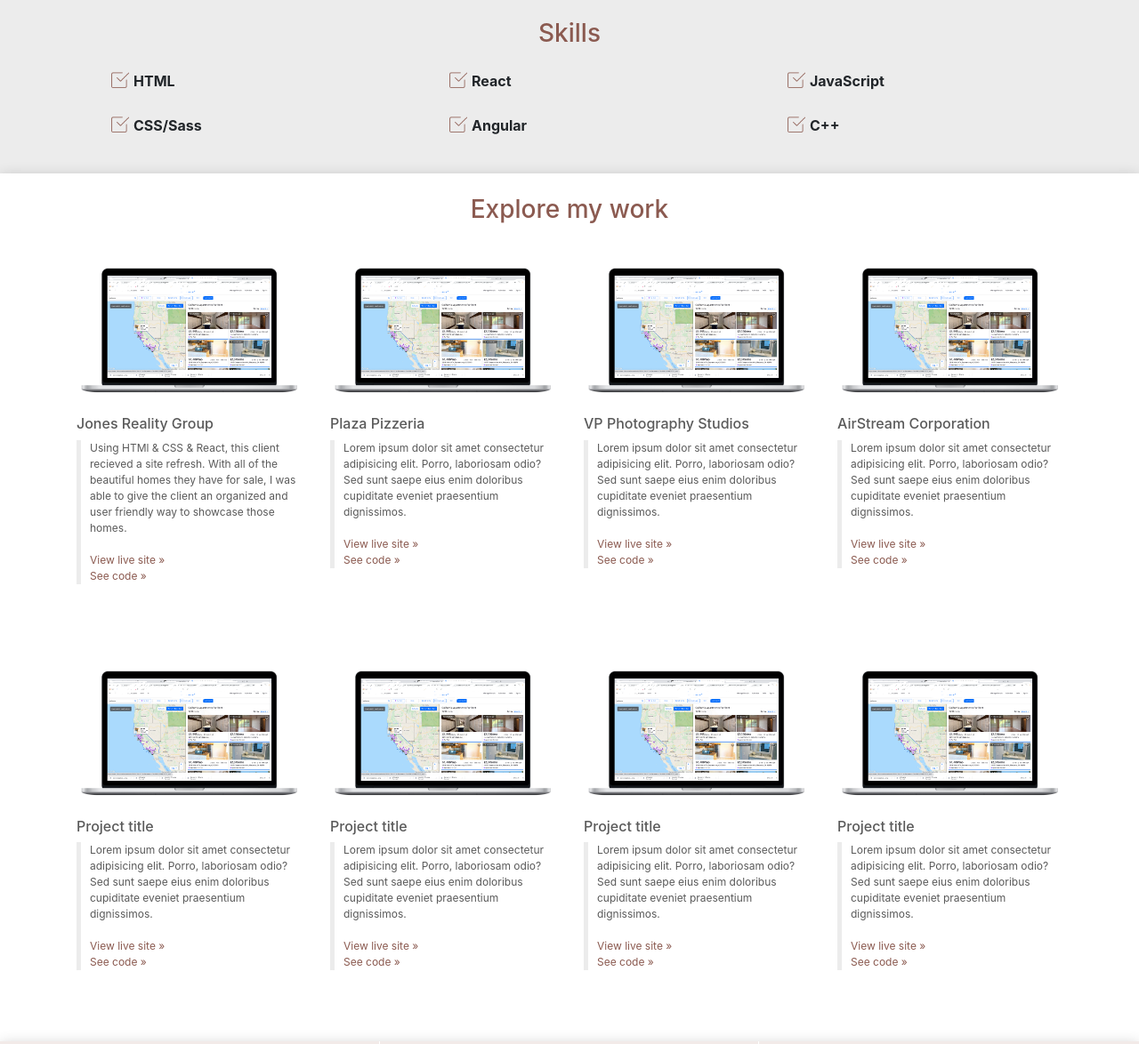
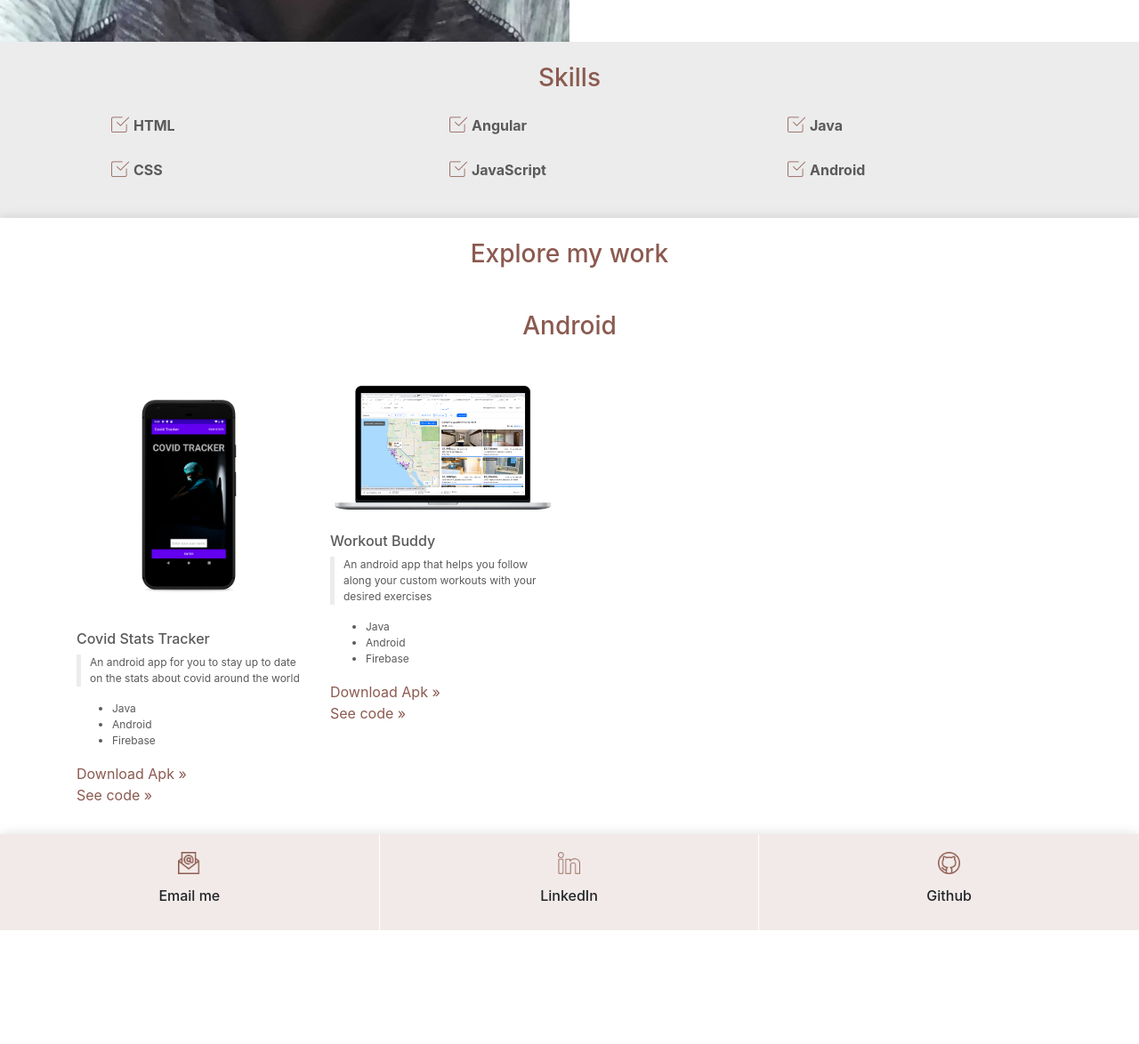
Before and after one commit to emile067/PortfolioV2, a plain HTML site: page index.html in a window 1280 px wide. Shown: the part 623-1797 px from the top of the page at 89% size. After the commit the page ends 1669 px from the top, so only its background shows below. Drawn offline with nearby package versions, Linux system fonts and the light colour scheme.

Commit message:
initial commit

```diff
--- a/index.html
+++ b/index.html
@@ -3,7 +3,7 @@
 <head>
     <meta charset="UTF-8">
     <meta name="viewport" content="width=device-width, initial-scale=1.0">
-    <title>Mai J.</title>
+    <title>Emile Kamana</title>
     <link rel="icon" type="image/png" href="https://img.icons8.com/wired/64/000000/monitor.png"/>
     <link rel="stylesheet" href="https://stackpath.bootstrapcdn.com/bootstrap/4.3.1/css/bootstrap.min.css" integrity="sha384-ggOyR0iXCbMQv3Xipma34MD+dH/1fQ784/j6cY/iJTQUOhcWr7x9JvoRxT2MZw1T" crossorigin="anonymous">
     <link href="styles.css" rel="stylesheet" type="text/css">
@@ -16,7 +16,7 @@
     <div class="container">
         <nav class="navbar py-3 navbar-expand-md navbar-dark">
             <div>
-                <h1 class="name-logo">M.J.</h1>
+                <h1 class="name-logo">Emile</h1>
             </div>
 
             <div class="navbar-collapse collapse w-100 order-3 dual-collapse2">
@@ -25,7 +25,7 @@
                         <a class="nav-link" href="#home">Home</a>
                     </li>
                     <li class="nav-item">
-                        <a class="nav-link" href="#About-Mai">About</a>
+                        <a class="nav-link" href="#About-Me">Skills</a>
                     </li>
                     <li class="nav-item">
                         <a class="nav-link" href="#work">Work</a>
@@ -53,14 +53,13 @@
     <div class="row">
         <div class="selfie col-md-6"></div>
         <div class="col-md-6 py-5 pl-5 justify-content-center align-self-center">
-            <h1>Hi! I'm Mai</h1>
-            <h3>Front-end Web Developer</h3>
+            <h1>Hi! I'm Emile Kamana</h1>
+            <h3>Java Web and Android Developer</h3>
             <h6 class="pb-4">
-                <img src="img/location-pin.png" alt="Location" width="15" class="src"> New York City, NY
+                <img src="img/location-pin.png" alt="Location" width="15" class="src"> Kigali, Rwanda
             </h6>
             <p class="mb-4 pr-5">
-                As a creative in the Web Development industry, I have the skill and passion to bring your projects and ideas to life on the web. I have experience working with various clients from the tech field, to the medical field. When I'm not coding, you can find me at the nearest hiking trail or best coffee shop in town. Thanks for stopping by, check out my work.
-            </p>
+                Motivated and enthusiastic Java programmer with experience in Android development and interactive web applications designing and developing. Currently pursuing a Computer Science major and ready to take on new challenges to advance in the Software Development sector.            </p>
             <p>
                 <a href="#work">
                     <button>See my work</button>
@@ -72,26 +71,26 @@
 
 <!-- A B O U T -->
 
-<section class="container-fluid about"  id="About-Mai">
+<section class="container-fluid about"  id="About-Me">
     <div class="container">
         <h3 class="text-center pt-4 pb-3">Skills</h3>
         <div class="row ">
             <div class="col-md-4">
                 <ul>
                     <li>HTML</li>
-                    <li>CSS/Sass</li>
+                    <li>CSS</li>
                 </ul>
             </div>
             <div class="col-md-4">
                 <ul>
-                    <li>React</li>
                     <li>Angular</li>
+                    <li>JavaScript</li>
                 </ul>
             </div>
             <div class="col-md-4">
                 <ul>
-                    <li>JavaScript</li>
-                    <li>C++</li>
+                    <li>Java</li>
+                    <li>Android</li>
                 </ul>
             </div>
         </div>
@@ -103,49 +102,37 @@
 <section class="work" id="work">
     <div class="container">
         <h3 class="text-center pt-4 pb-3">Explore my work</h3>
+        <h3 class="text-center pt-4 pb-3">Android</h3>
         <div class="row pt-2">
             <div class="col-md-3 p-3">
-                <a href="#" target="_blank"><img src="img/Laptop-mockup.png" alt="Jones Realtiy Group"></a>
-                <h6 class="pt-4"><a href="#" target="_blank">Jones Reality Group</a></h6>
+                <a href="#" target="_blank"><img src="img/covid.png" width="500px" alt="Covid Stats Tracker"></a>
+                <h6 class="pt-4"><a href="#" target="_blank">Covid Stats Tracker</a></h6>
                 <p>
-                    Using HTMl & CSS & React, this client recieved a site refresh. With all of the beautiful homes they have for sale, I was able to give the client an organized and user friendly way to showcase those homes.
-
-                    <br><br>
-                    <a href="#">View live site &raquo;</a><br>
-                    <a href="#">See code &raquo;</a><br>
+                    An android app for you to stay up to date on the stats about covid around the world
+                    <ul>
+                            <li>Java</li>
+                            <li>Android</li>
+                            <li>Firebase</li>
+                    </ul>
+                    <a href="#">Download Apk &raquo;</a><br>
+                    <a href="https://github.com/emile067/covid-tracker4">See code &raquo;</a><br>
                 </p>
             </div>
             <div class="col-md-3 p-3">
                 <a href="#" target="_blank"><img src="img/Laptop-mockup.png" alt="Jones Realtiy Group"></a>
-                <h6 class="pt-4"> <a href="#" target="_blank">Plaza Pizzeria</a></h6>
-                <p>Lorem ipsum dolor sit amet consectetur adipisicing elit. Porro, laboriosam odio? Sed sunt saepe eius enim doloribus cupiditate eveniet praesentium dignissimos.
-
-                <br><br>
-                <a href="#">View live site &raquo;</a><br>
-                <a href="#">See code &raquo;</a><br>
-                </p>
-            </div>
-            <div class="col-md-3 p-3">
-                <a href="#" target="_blank"><img src="img/Laptop-mockup.png" alt="Jones Realtiy Group"></a>
-                <h6 class="pt-4"><a href="#" target="_blank">VP Photography Studios</a></h6>
-                <p>Lorem ipsum dolor sit amet consectetur adipisicing elit. Porro, laboriosam odio? Sed sunt saepe eius enim doloribus cupiditate eveniet praesentium dignissimos.
-
-                <br><br>
-                <a href="#">View live site &raquo;</a><br>
-                <a href="#">See code &raquo;</a><br>
-                </p>
-            </div>
-            <div class="col-md-3 p-3">
-                <a href="#" target="_blank"><img src="img/Laptop-mockup.png" alt="Jones Realtiy Group"></a>
-                <h6 class="pt-4"><a href="#" target="_blank">AirStream Corporation</a></h6>
-                <p>Lorem ipsum dolor sit amet consectetur adipisicing elit. Porro, laboriosam odio? Sed sunt saepe eius enim doloribus cupiditate eveniet praesentium dignissimos.
-
-                <br><br>
-                <a href="#">View live site &raquo;</a><br>
-                <a href="#">See code &raquo;</a><br>
+                <h6 class="pt-4"> <a href="#" target="_blank">Workout Buddy</a></h6>
+                <p>An android app that helps you follow along your custom workouts with your desired exercises
+                    <ul>
+                        <li>Java</li>
+                        <li>Android</li>
+                        <li>Firebase</li>
+                </ul>
+                <a href="APKs/Workout.apk" download="Workout Buddy">Download Apk &raquo;</a><br>
+                <a href="https://github.com/emile067/Wokout-Buddy">See code &raquo;</a><br>
                 </p>
             </div>
         </div>
+        <!-- <h3 class="text-center pt-4 pb-3">Explore my work</h3>
         <div class="row py-5">
             <div class="col-md-3 p-3">
                 <a href="#" target="_blank"><img src="img/Laptop-mockup.png" alt="Jones Realtiy Group"></a>
@@ -187,7 +174,7 @@
                 <a href="#">See code &raquo;</a><br>
                 </p>
             </div>
-        </div>
+        </div> -->
     </div>
 </section>
 
@@ -197,19 +184,19 @@
     <div class="container-fluid">
         <div class="row">
             <div class="col-md-4 email-contact text-center">
-                <a href="mailto:email@gmail.com">
+                <a href="mailto:e.kamana@alustudent.com">
                     <img src="img/email.png" alt="Email Me" />
                 </a>
                 <h6>Email me</h6>
             </div>
             <div class="col-md-4 linkedin-contact text-center">
-                <a href="https://www.linkedin.com/" target="_blank">
+                <a href="http://linkedin.com/in/emile-kamana-a93a45206" target="_blank">
                     <img src="img/linkedin.png" alt="LinkedIn" />
                 </a>
                 <h6>LinkedIn</h6>
             </div>
             <div class="col-md-4 github-contact text-center">
-                <a href="https://github.com/" target="_blank">
+                <a href="https://github.com/emile067" target="_blank">
                     <img src="img/github.png" alt="My Github" />
                 </a>
                 <h6>Github</h6>
--- a/styles.css
+++ b/styles.css
@@ -12,7 +12,7 @@ h3 {
   color: #8b5a50;
 }
 
-p {
+p,li {
   color: #5a5a5a;
 }
 
@@ -78,9 +78,9 @@ button:hover {
 }
 
 .selfie {
-  background-image: url(img/selfie.jpeg);
+  background-image: url(img/selfie.jpg);
   background-position: 50% 60%;
-  height: 550px;
+  height: 600px;
   background-size: cover;
 }
 
@@ -141,6 +141,10 @@ button:hover {
   font-size: 12px;
 }
 
+.work li {
+  font-size: 12px;
+}
+
 .work img {
   max-width: 100%;
 }
```
Also changed, not shown: img/covid.png (added), img/selfie.jpeg (deleted), img/selfie.jpg (added), 1 other file.
